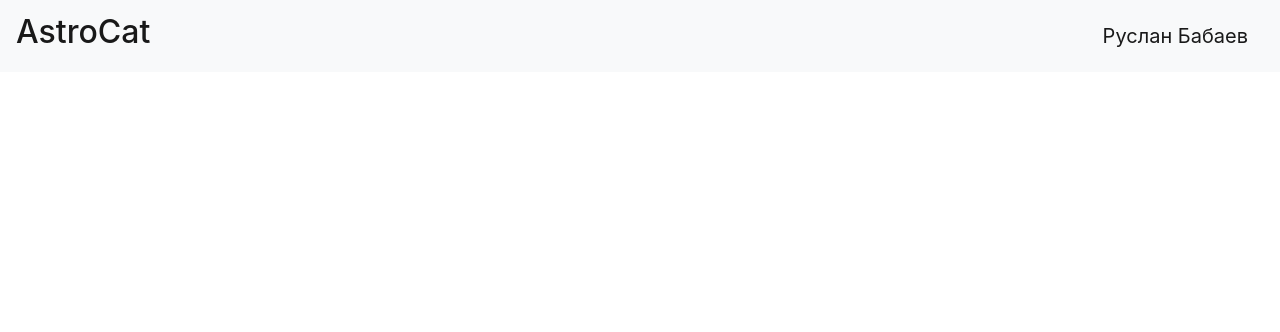
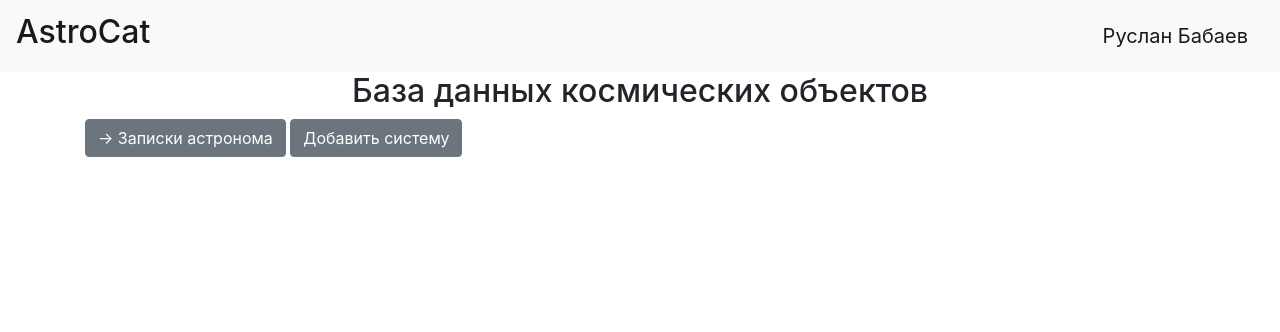
Before and after one commit to HeraldOfWar/astro-project, a Flask app: page /database in a window 1280 px wide. Shown: the top 332 px of the page. Run offline with Flask 2, Linux system fonts and the light colour scheme; a user stored in the database is signed in; some libraries are stand-ins or nearby versions.

Commit message:
hot_commit

```diff
--- a/templates/data_page.html
+++ b/templates/data_page.html
@@ -1,5 +1,105 @@
 {% extends "base.html" %}
 
 {% block content %}
-
+<center><h2>База данных космических объектов</h2></center>
+<a href="news" class="btn btn-secondary">-> Записки астронома</a>
+{% if current_user.is_authenticated %}
+    <a href="add_system" class="btn btn-secondary">Добавить систему</a>
+{% endif %}
+{% for item in systems %}
+<center><table cellpadding="8">
+    <tr>
+         <td><center><h4>{{item.name}} ({{item.galaxy}})</h4></center></td>
+    </tr>
+    <tr/>
+        <td style="background-color: #D3D3D3">№</td>
+        <td style="background-color: #D3D3D3">Название объекта</td>
+        <td style="background-color: #D3D3D3">Тип</td>
+        <td style="background-color: #D3D3D3">Расстояние до Звезды</td>
+        <td style="background-color: #D3D3D3">Период обращения (в земных годах)</td>
+        <td style="background-color: #D3D3D3">Эксцентриситет</td>
+        <td style="background-color: #D3D3D3">Орбитальная скорость</td>
+        <td style="background-color: #D3D3D3">Плотность</td>
+        <td style="background-color: #D3D3D3">Ускорение свободного падения</td>
+        <td style="background-color: #D3D3D3">Масса (в массах Земли)</td>
+        <td style="background-color: #D3D3D3">Количество спутников</td>
+    </tr>
+    {% for system_item in item.space_objects%}
+        <tr>
+            {% if system_item.collaborators%}
+            <td style="background-color: #dfe6f3">
+                <center>{{item.collaborators}}</center>
+            </td>
+            {% else %}
+            <td style="background-color: #dfe6f3">
+                <center>-</center></td>
+            {% endif %}
+            {% if system_item.collaborators%}
+            <td style="background-color: #dfe6f3">
+                <center>{{item.collaborators}}</center>
+            </td>
+            {% else %}
+            <td style="background-color: #dfe6f3">
+                <center>-</center></td>
+            {% endif %}
+            {% if system_item.collaborators%}
+            <td style="background-color: #dfe6f3">
+                <center>{{item.collaborators}}</center>
+            </td>
+            {% else %}
+            <td style="background-color: #dfe6f3">
+                <center>-</center></td>
+            {% endif %}
+            {% if system_item.collaborators%}
+            <td style="background-color: #dfe6f3">
+                <center>{{item.collaborators}}</center>
+            </td>
+            {% else %}
+            <td style="background-color: #dfe6f3">
+                <center>-</center></td>
+            {% endif %}
+            {% if item.collaborators%}
+            <td style="background-color: #dfe6f3">
+                <center>{{item.collaborators}}</center>
+            </td>
+            {% else %}
+            <td style="background-color: #dfe6f3">
+                <center>-</center></td>
+            {% endif %}
+            {% if system_item.collaborators%}
+            <td style="background-color: #dfe6f3">
+                <center>{{item.collaborators}}</center>
+            </td>
+            {% else %}
+            <td style="background-color: #dfe6f3">
+                <center>-</center></td>
+            {% endif %}
+            {% if item.is_finished%}
+            <td style="background-color: #d4ffb2">
+                <center>Finished</center>
+            </td>
+            {% else %}
+            <td style="background-color: #ffe6ff">
+                <center>Is not finished</center>
+            </td>
+            {% endif %}
+        </tr>
+    {% endfor %}
+    <tr>
+        <td>
+        {% if current_user.is_authenticated and (current_user == item.user or current_user.id == 1) %}
+        <div>
+            <a href="/jobs/{{ item.id }}" class="btn btn-warning">
+                Edit Job
+            </a>
+            <a href="/job_delete/{{ item.id }}" class="btn btn-danger">
+                Delete Job
+            </a>
+        </div>
+        {% endif %}
+        </td>
+    <tr>
+</table>
+</center>
+{% endfor %}
 {% endblock %}
```
